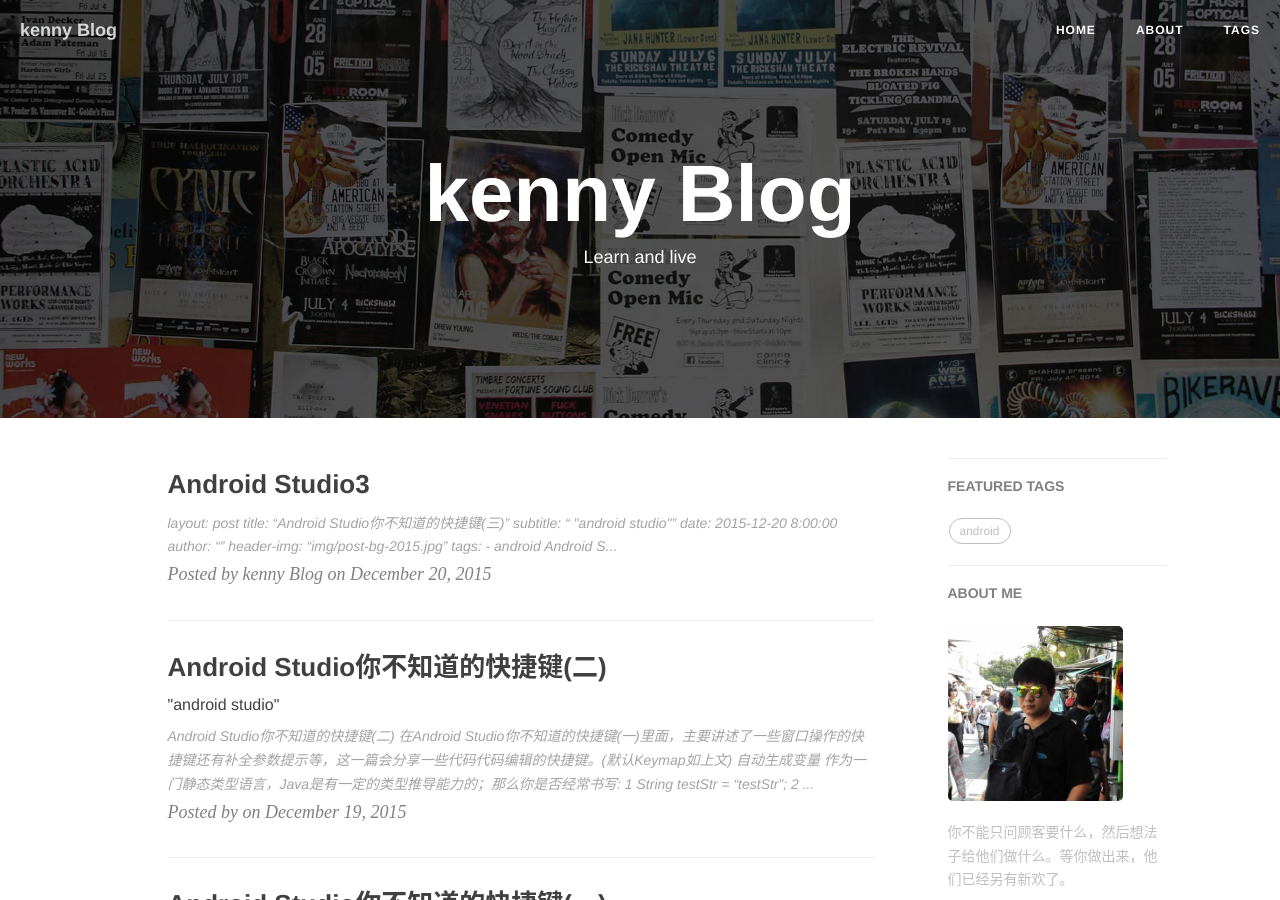
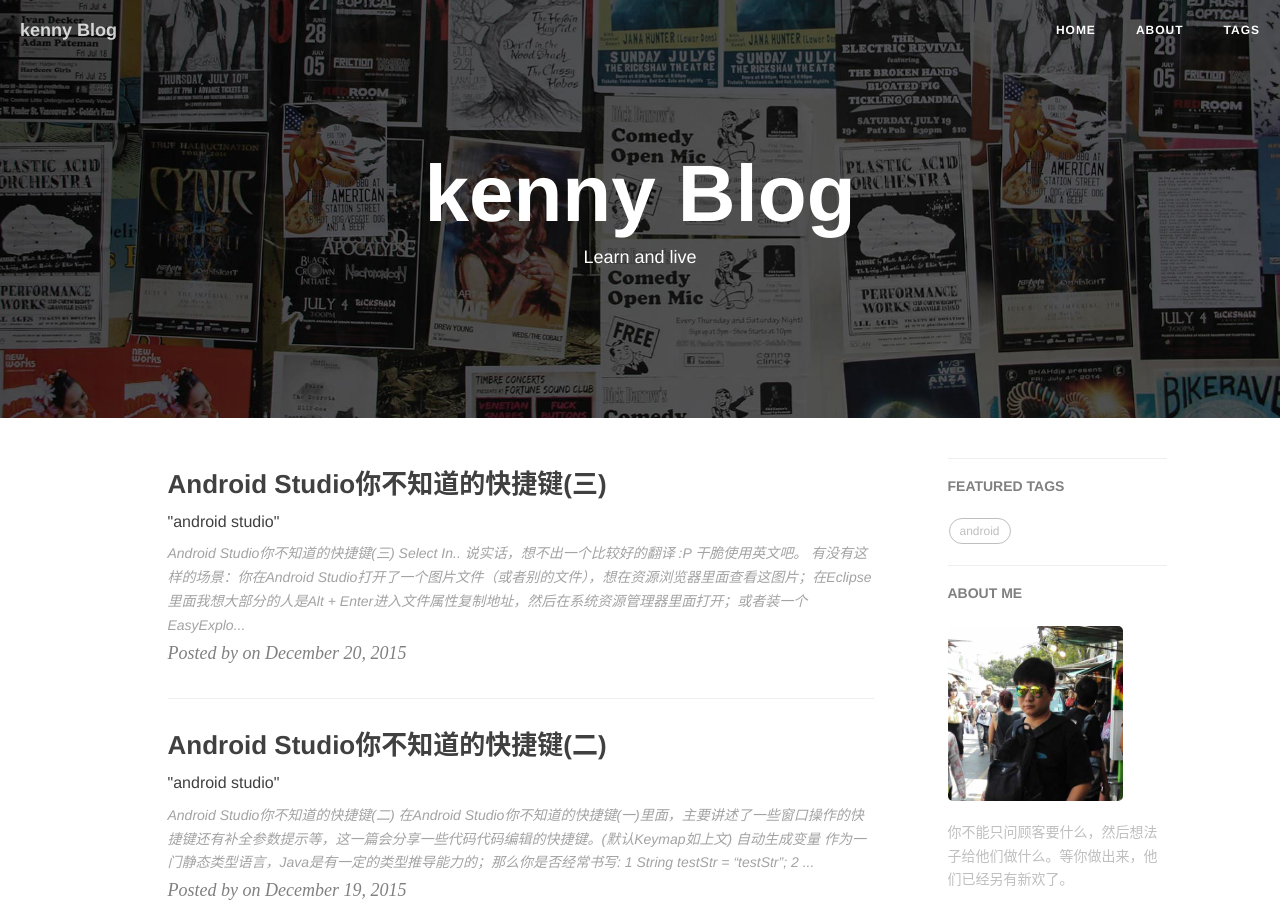
Before and after one commit to kennyhui/kennyhui.github.io, a Jekyll site: the page built from index.html, in a window 1280 px wide and 900 px high. Built offline with Jekyll 4.4.1, drawn with Linux system fonts in a browser that asks for light colours; nearby versions of some CDN libraries; the list of posts is cut into pages by our own code; comment, search, counter and statistics services are not loaded.

Commit message:
modified:   _posts/2015-12-20-android-studio3.markdown

```diff
--- a/_posts/2015-12-20-android-studio3.markdown
+++ b/_posts/2015-12-20-android-studio3.markdown
@@ -6,7 +6,8 @@ date:       2015-12-20 8:00:00
 author:     ""
 header-img: "img/post-bg-2015.jpg"
 tags:
-##     - android
+   - android
+---
 
 
 
```
